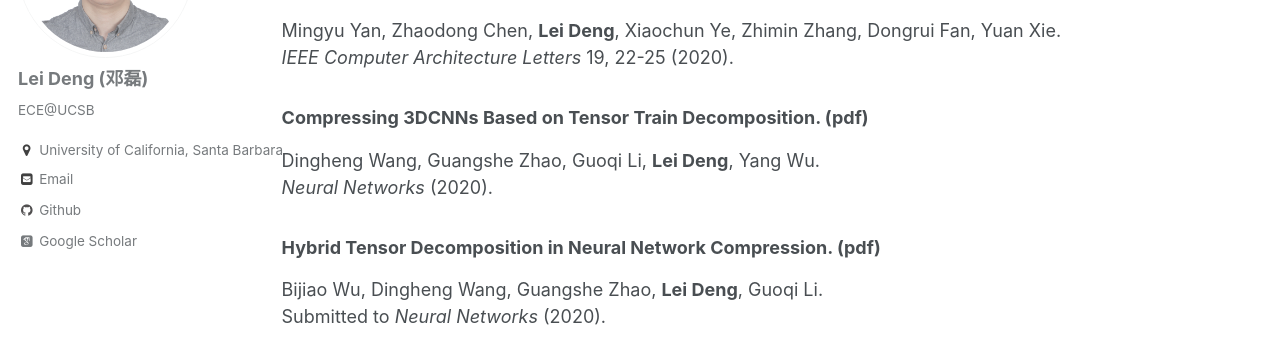
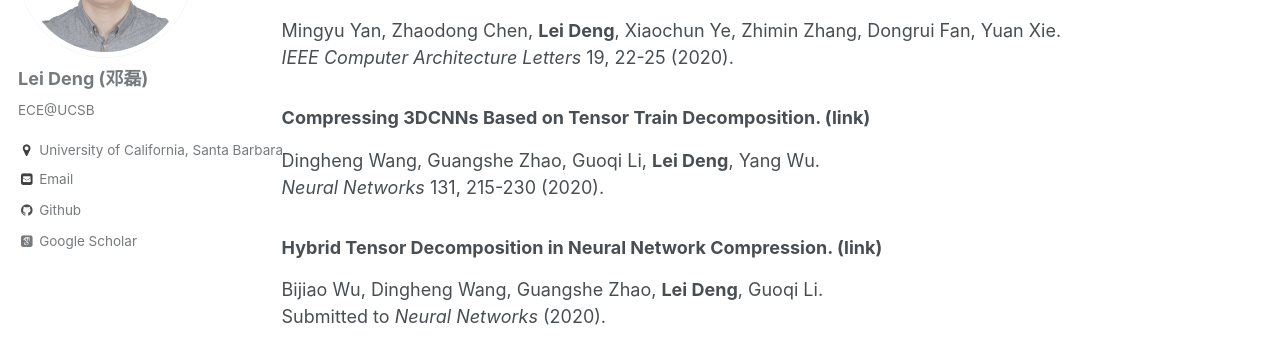
Before and after one commit to dllfei/dllfei.github.io, a Jekyll site: the page built from _pages/publications.md, in a window 1280 px wide and 900 px high, scrolled down 2080 px. Shown: the part 153-500 px from the top of the window. Built offline with Jekyll 4.4.1, drawn with Linux system fonts in a browser that asks for light colours; some web fonts are replaced.

Commit message:
Update publications.md

```diff
--- a/_pages/publications.md
+++ b/_pages/publications.md
@@ -68,11 +68,11 @@ Submitted to *Neurocomputing* (2020).
 Mingyu Yan, Zhaodong Chen, **Lei Deng**, Xiaochun Ye, Zhimin Zhang, Dongrui Fan, Yuan Xie. <br />
 *IEEE Computer Architecture Letters* 19, 22-25 (2020).
 
-### Compressing 3DCNNs Based on Tensor Train Decomposition. ([pdf](https://arxiv.org/pdf/1912.03647.pdf)) <br />
+### Compressing 3DCNNs Based on Tensor Train Decomposition. ([link](https://www.sciencedirect.com/science/article/abs/pii/S0893608020302690)) <br />
 Dingheng Wang, Guangshe Zhao, Guoqi Li, **Lei Deng**, Yang Wu. <br />
-*Neural Networks* (2020).
+*Neural Networks* 131, 215-230 (2020).
 
-### Hybrid Tensor Decomposition in Neural Network Compression. ([pdf](https://arxiv.org/pdf/2006.15938.pdf)) <br />
+### Hybrid Tensor Decomposition in Neural Network Compression. ([link](https://www.sciencedirect.com/science/article/abs/pii/S0893608020303294)) <br />
 Bijiao Wu, Dingheng Wang, Guangshe Zhao, **Lei Deng**, Guoqi Li. <br />
 Submitted to *Neural Networks* (2020).
 
```
